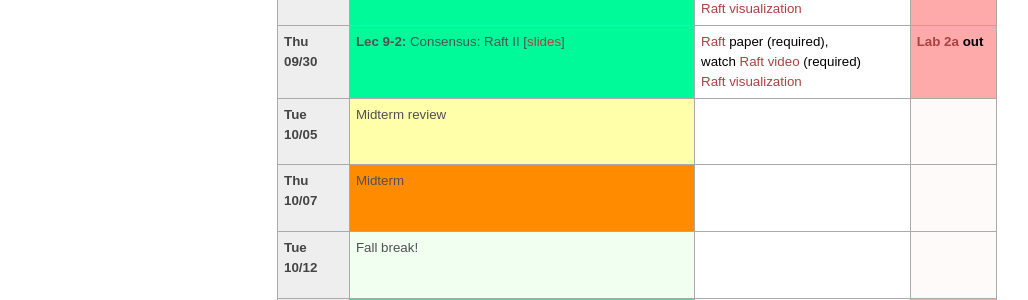
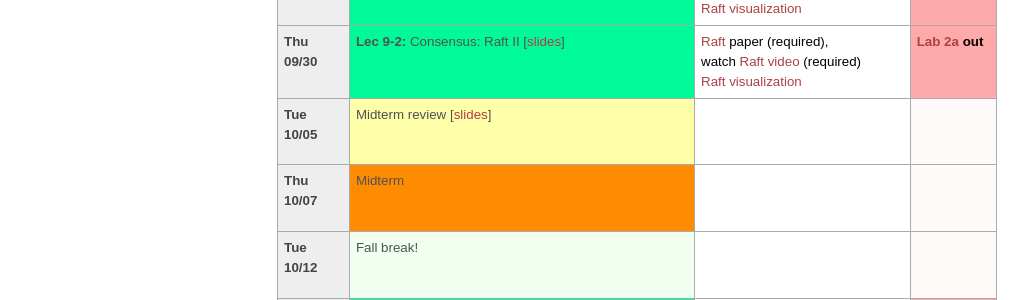
Before and after one commit to tddg/cs475-fall21, a Jekyll site: the page built from schedule.md, in a window 1280 px wide and 900 px high, scrolled down 896 px. Shown: the part 153-453 px from the top of the window, without its empty margins (3-1031 px from the left). Built offline with Jekyll 4.4.1, drawn with Linux system fonts in a browser that asks for light colours.

Commit message:
added midterm review

```diff
--- a/_data/news.yml
+++ b/_data/news.yml
@@ -1,3 +1,6 @@
+
+- date: <strong>10/03/2021</strong>
+  headline: "Midterm review is posted."
 
 - date: <strong>09/27/2021</strong>
   headline: "Lec 9 (Tuesday) and Lec 9-2 (Thursday) are posted."
--- a/schedule.md
+++ b/schedule.md
@@ -268,7 +268,7 @@ The course schedule is tentative and subject to change\*.
 <tr> <!-- week of Oct 04 -->
   <td id="2021-10-05" class="date"><b>Tue 10/05</b></td>
   <td class="lecture">
-		 Midterm review
+		 Midterm review [<a href="./public/lecs/midterm-review.pdf">slides</a>]
   </td>
   <td class="reading">
   </td>
```
Also changed, not shown: 1 other file.
